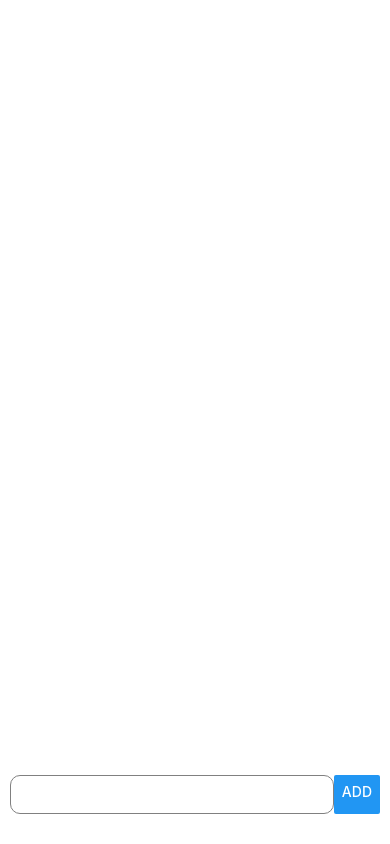
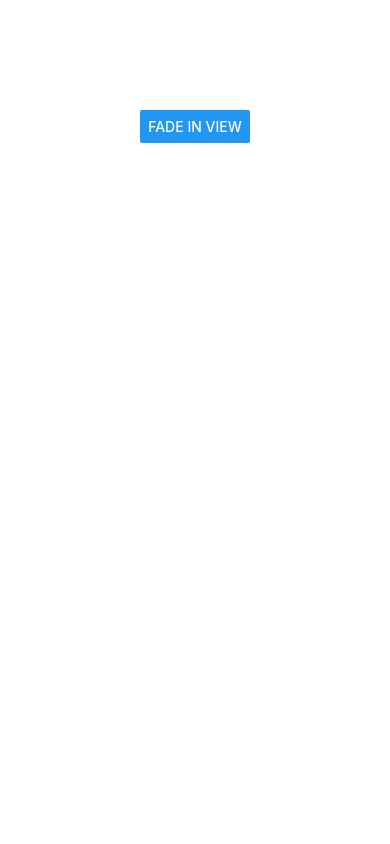
Before and after one commit to kensiiwasaki/RN-animation, a React Native app: screen / in a window 390 px wide. Built offline with nearby package versions, Linux system fonts and the light colour scheme.

Commit message:
modify: animatedAPI

```diff
--- a/App.tsx
+++ b/App.tsx
@@ -1,95 +1,32 @@
-import {
-  Button,
-  SafeAreaView,
-  ScrollView,
-  StyleSheet,
-  Text,
-  TextInput,
-  View,
-} from 'react-native';
-import { MotiView } from 'moti';
-import Checkbox from 'expo-checkbox';
-import { useState } from 'react';
-
-type ToDoItemProps = {
-  toTo: ToDo;
-  onPressDone: (id: number) => void;
-};
-
-type ToDo = {
-  id: number;
-  title: string;
-  isDone: boolean;
-};
-
-const ToDoItem = ({ toTo, onPressDone }: ToDoItemProps) => {
-  const { id, title, isDone } = toTo;
-
-  return (
-    <MotiView
-      style={styles.toDoContainer}
-      from={{ opacity: 0, translateX: -300 }}
-      animate={{ opacity: isDone ? 0.3 : 1, translateX: 0 }}
-    >
-      <Checkbox
-        style={styles.checkbox}
-        value={isDone}
-        onValueChange={() => onPressDone(id)}
-      />
-      <Text style={styles.text}>{title}</Text>
-    </MotiView>
-  );
-};
+import { useRef } from 'react';
+import { SafeAreaView, StyleSheet, View, Animated, Button } from 'react-native';
 
 export default function App() {
-  const [inputText, setInputText] = useState<string>('');
-  const [toDos, setToDos] = useState<ToDo[]>([]);
+  const animatedOpacity = useRef(new Animated.Value(0)).current;
 
-  const onChangeText = (text: string) => {
-    setInputText(text);
-  };
-
-  const onPressAdd = () => {
-    const _toDos = [
-      ...toDos,
-      {
-        id: toDos.length + 1,
-        title: inputText,
-        isDone: false,
-      },
-    ];
-    setToDos(_toDos);
-    setInputText('');
-  };
-
-  const onPressDone = (id: number) => {
-    const _toDos = toDos.map((toDo) => {
-      if (toDo.id !== id) {
-        return toDo;
-      }
-      return {
-        ...toDo,
-        isDone: !toDo.isDone,
-      };
-    });
-    setToDos(_toDos);
+  const fadeIn = () => {
+    // Will change fadeAnim value to 1 in 5 seconds
+    Animated.timing(animatedOpacity, {
+      toValue: 1,
+      duration: 5000,
+      useNativeDriver: true,
+    }).start();
   };
 
   return (
     <SafeAreaView style={styles.container}>
-      <ScrollView style={styles.listContainer}>
-        {toDos.map((toDo) => (
-          <ToDoItem key={toDo.id} toTo={toDo} onPressDone={onPressDone} />
-        ))}
-      </ScrollView>
-      <View style={styles.formContainer}>
-        <TextInput
-          style={styles.input}
-          onChangeText={onChangeText}
-          value={inputText}
-        />
-        <Button title="Add" onPress={onPressAdd} />
-      </View>
+      <Animated.View
+        style={[
+          {
+            width: 100,
+            height: 100,
+            backgroundColor: 'red',
+            marginTop: 10,
+          },
+          { opacity: animatedOpacity },
+        ]}
+      />
+      <Button title="Fade In View" onPress={fadeIn} />
     </SafeAreaView>
   );
 }
@@ -99,38 +36,4 @@ const styles = StyleSheet.create({
     flex: 1,
     alignItems: 'center',
   },
-  listContainer: {
-    width: '100%',
-  },
-  formContainer: {
-    width: '100%',
-    flexDirection: 'row',
-    marginBottom: 20,
-    padding: 10,
-  },
-  input: {
-    flex: 1,
-    borderWidth: 1,
-    borderColor: 'gray',
-    borderRadius: 10,
-    padding: 10,
-  },
-  toDoContainer: {
-    flex: 1,
-    height: 60,
-    margin: 10,
-    backgroundColor: '#90CAF9',
-    borderRadius: 10,
-    flexDirection: 'row',
-    alignItems: 'center',
-    justifyContent: 'flex-start',
-    padding: 10,
-  },
-  text: {
-    fontSize: 20,
-    color: '#455A64',
-  },
-  checkbox: {
-    marginRight: 10,
-  },
 });
```
